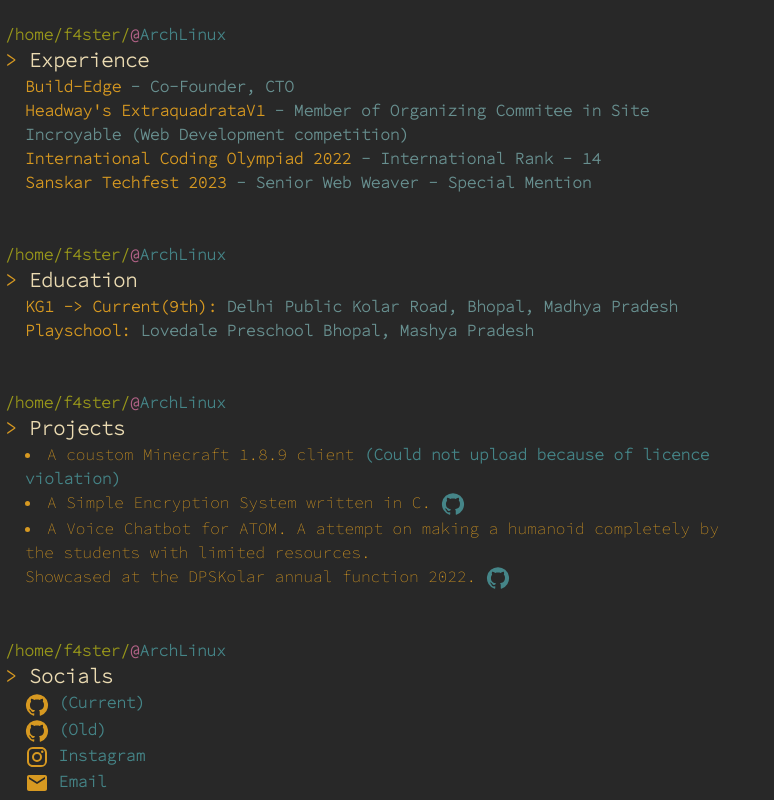
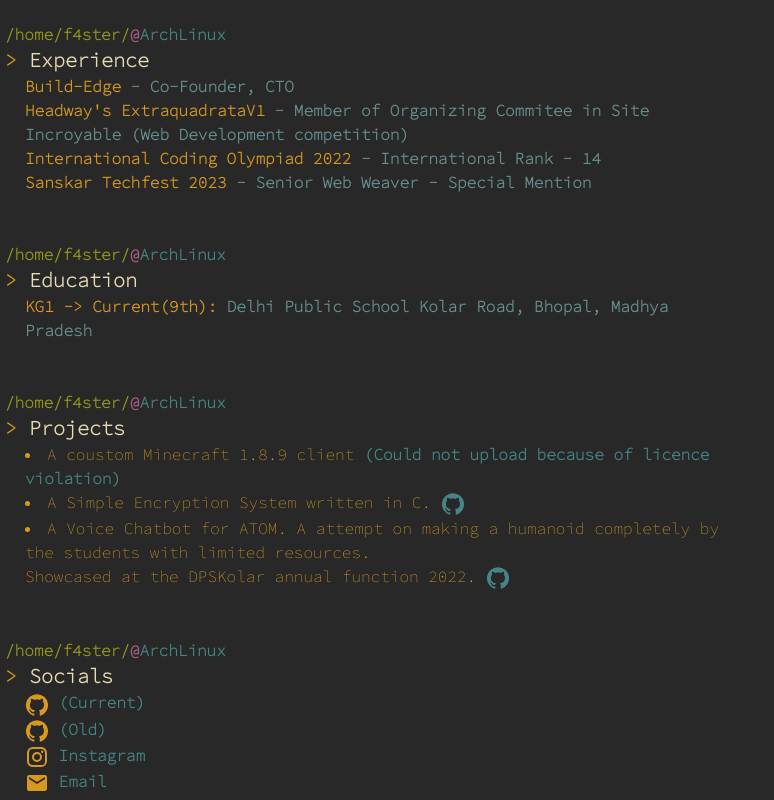
Before and after one commit to Varad-Codes/varadcodes, a React (Vite) app: page / in a window 1280 px wide. Shown: the part 764-1564 px from the top of the page, without its empty margins (0-774 px from the left). Built offline with nearby package versions, Linux system fonts and the light colour scheme.

Commit message:
Grammar fix coz me dislexic

```diff
--- a/src/components/Education.jsx
+++ b/src/components/Education.jsx
@@ -3,12 +3,12 @@
 const Education = () => {
     return (
         <>
-            <Prompt CMD={"Education"}/>
+            <Prompt CMD={"Education"} />
 
             <div>
                 <h1 className="cmd-output">
-                    <p className="text-yellow font-bold">KG1 -{">"} Current(9th): <span className="text-cyan font-bold">Delhi Public Kolar Road, Bhopal, Madhya Pradesh</span></p>
-                    <p className="text-yellow font-bold">Playschool: <span className="text-cyan font-bold">Lovedale Preschool Bhopal, Mashya Pradesh</span></p>
+                    <p className="text-yellow font-bold">KG1 -{">"} Current(9th): <span className="text-cyan font-bold">Delhi Public School Kolar Road, Bhopal, Madhya Pradesh</span></p>
+                    {/* <p className="text/* -yellow font-bold">Playschool: <span className="text-cyan font-bold">Lovedale Preschool Bhopal, Madhya Pradesh</span></p> */}
                 </h1>
             </div>
 
--- a/src/index.css
+++ b/src/index.css
@@ -18,7 +18,7 @@
 
 .cmd-output {
 	/* margin-right: 40%; */
-	padding-right: 25px;
+	padding-right: 30px;
 	padding-left: 20px;
 	text-decoration: none;
 
```
